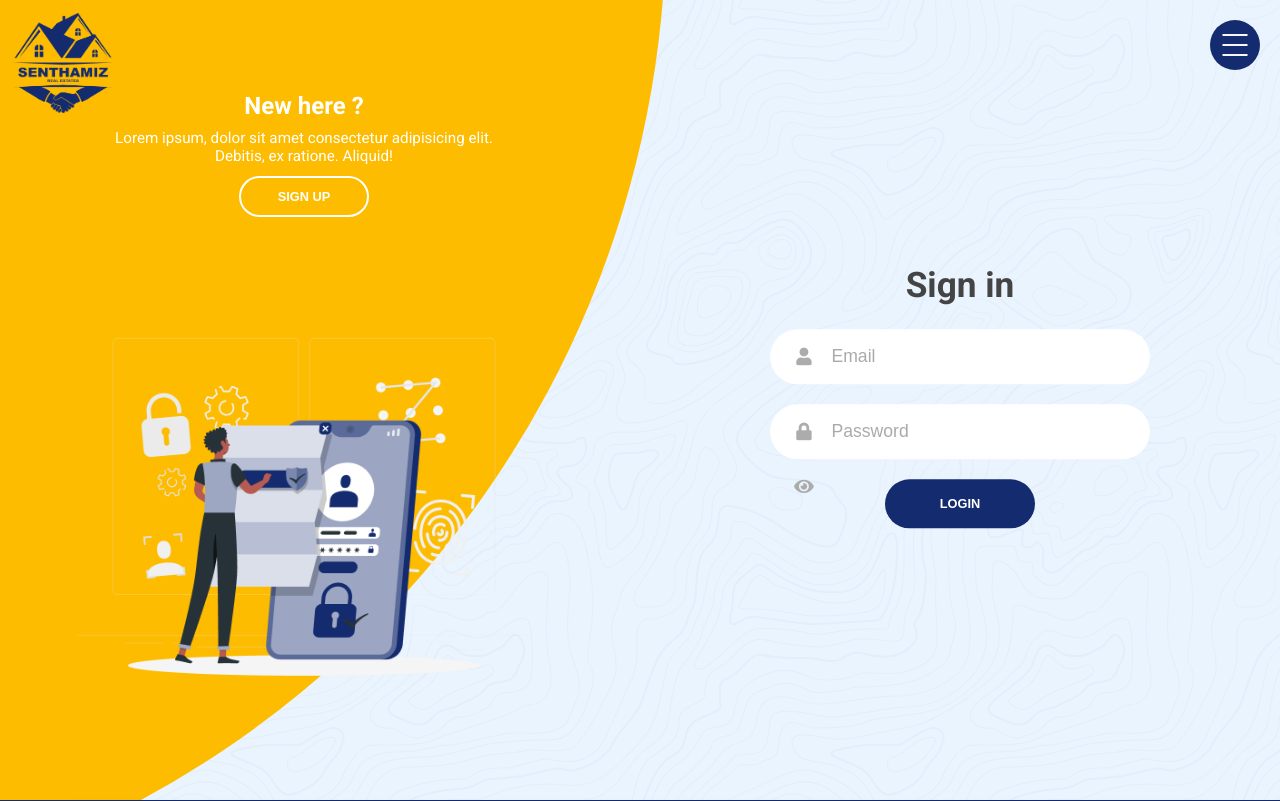
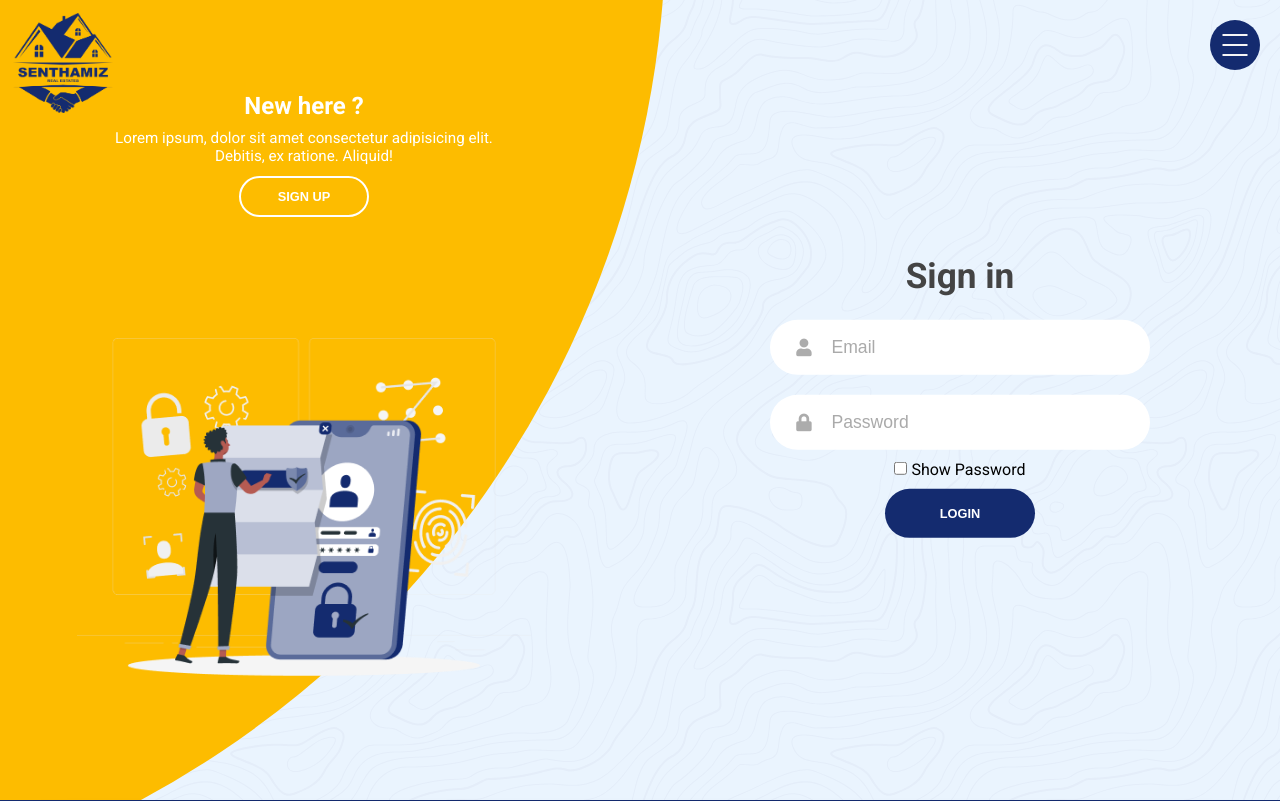
Before and after one commit to Nanthu45/senthamiz, a Django app: page /user/sign-up in a window 1280 px wide. Shown: the top 801 px of the page. Run offline with Django 5.2, Linux system fonts and the light colour scheme.

Commit message:
password

```diff
--- a/templates/userauths/login.html
+++ b/templates/userauths/login.html
@@ -47,8 +47,12 @@
                     </div>
                     <div class="input-field">
                         <i class="fas fa-lock"></i>
-                        <input type="password" name="password" id="sign-in-password" required placeholder="Password">
-                        <i class="fas fa-eye" id="toggle-sign-in-password" onclick="togglePassword('sign-in-password', 'toggle-sign-in-password')"></i>
+                        <input type="password" name="password" id="sign-in-password" required placeholder="Password" class="password-input">
+                    </div>
+                    <div class="mb-3 form-check">
+                        <input type="checkbox" class="form-check-input" id="showPassword"
+                            onclick="togglePasswordVisibility()">
+                        <label class="form-check-label" for="showPassword">Show Password</label>
                     </div>
                     <input type="submit" value="Login" class="btn solid" />
                     {% if messages %}
@@ -78,6 +82,11 @@
                         <i class="fas fa-lock"></i>
                         {{ form.password2 }}
                     </div>
+                    <div class="mb-3 form-check">
+                        <input type="checkbox" class="form-check-input" id="showPassword"
+                            onclick="togglePasswordVisibility()">
+                        <label class="form-check-label" for="showPassword">Show Password</label>
+                    </div>
                     <input type="submit" class="btn" value="Sign up" />
                     {% if messages %}
                     <ul>
@@ -86,6 +95,18 @@
                         {% endfor %}
                     </ul>
                     {% endif %}
+                    <script>
+                        function togglePasswordVisibility() {
+                            var passwordInputs = document.querySelectorAll(".password-input");
+                            passwordInputs.forEach(function (input) {
+                                if (input.type === "password") {
+                                    input.type = "text";
+                                } else {
+                                    input.type = "password";
+                                }
+                            });
+                        }
+                    </script>
                 </form>
             </div>
         </div>
--- a/userauths/forms.py
+++ b/userauths/forms.py
@@ -3,10 +3,10 @@ from django.contrib.auth.forms import UserCreationForm
 from userauths.models import User
 
 class UserRegisterForm(UserCreationForm):
-    username = forms.CharField(widget=forms.TextInput(attrs={"placeholder":"username"}))
+    username = forms.CharField(widget=forms.TextInput(attrs={"placeholder":"username" }))
     email = forms.EmailField(widget=forms.EmailInput(attrs={"placeholder":"email"}))
-    password1 = forms.CharField(widget=forms.PasswordInput(attrs={"placeholder":"Enter Password"}))
-    password2 = forms.CharField(widget=forms.PasswordInput(attrs={"placeholder":"Confirm Password"}))
+    password1 = forms.CharField(widget=forms.PasswordInput(attrs={"placeholder":"Enter Password","class":"password-input"}))
+    password2 = forms.CharField(widget=forms.PasswordInput(attrs={"placeholder":"Confirm Password","class":"password-input"}))
     class Meta:
         model = User
         fields = ['username', 'email', 'password1', 'password2']
```
Also changed, not shown: db.sqlite3.
